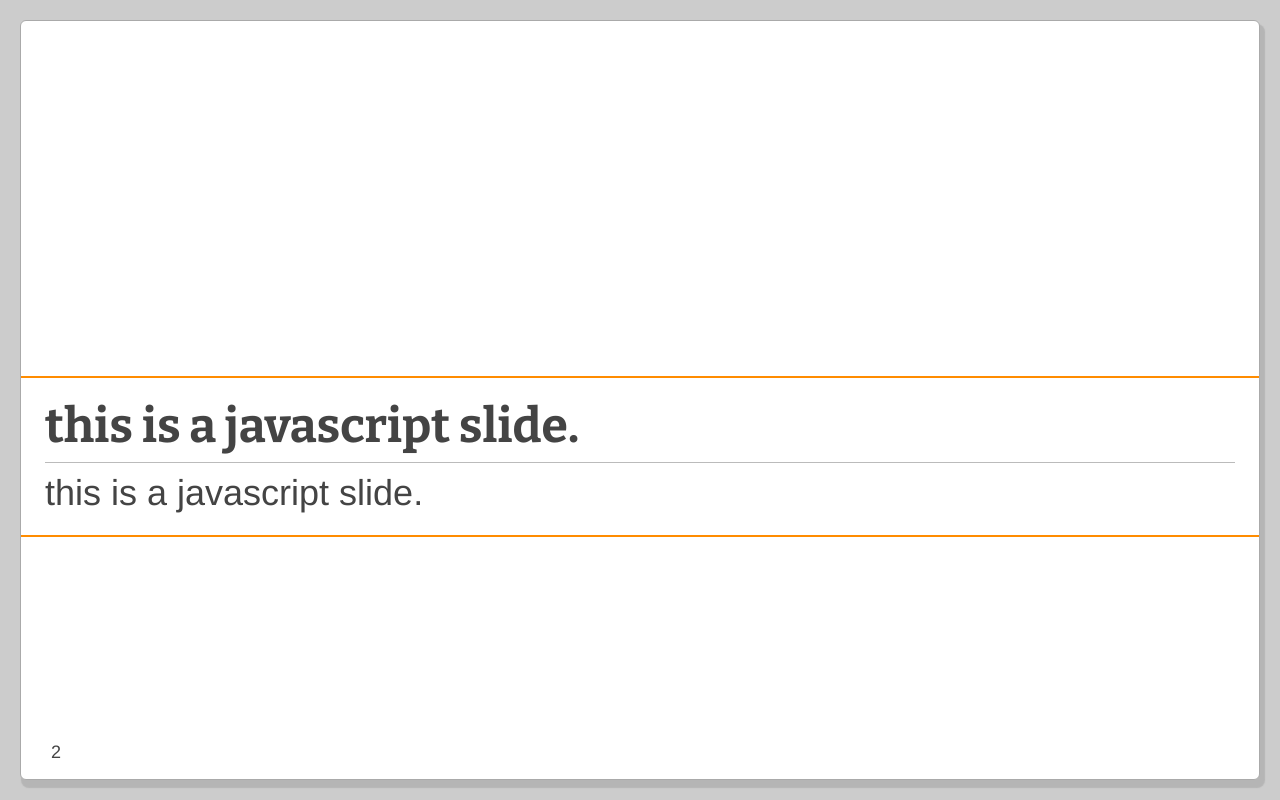
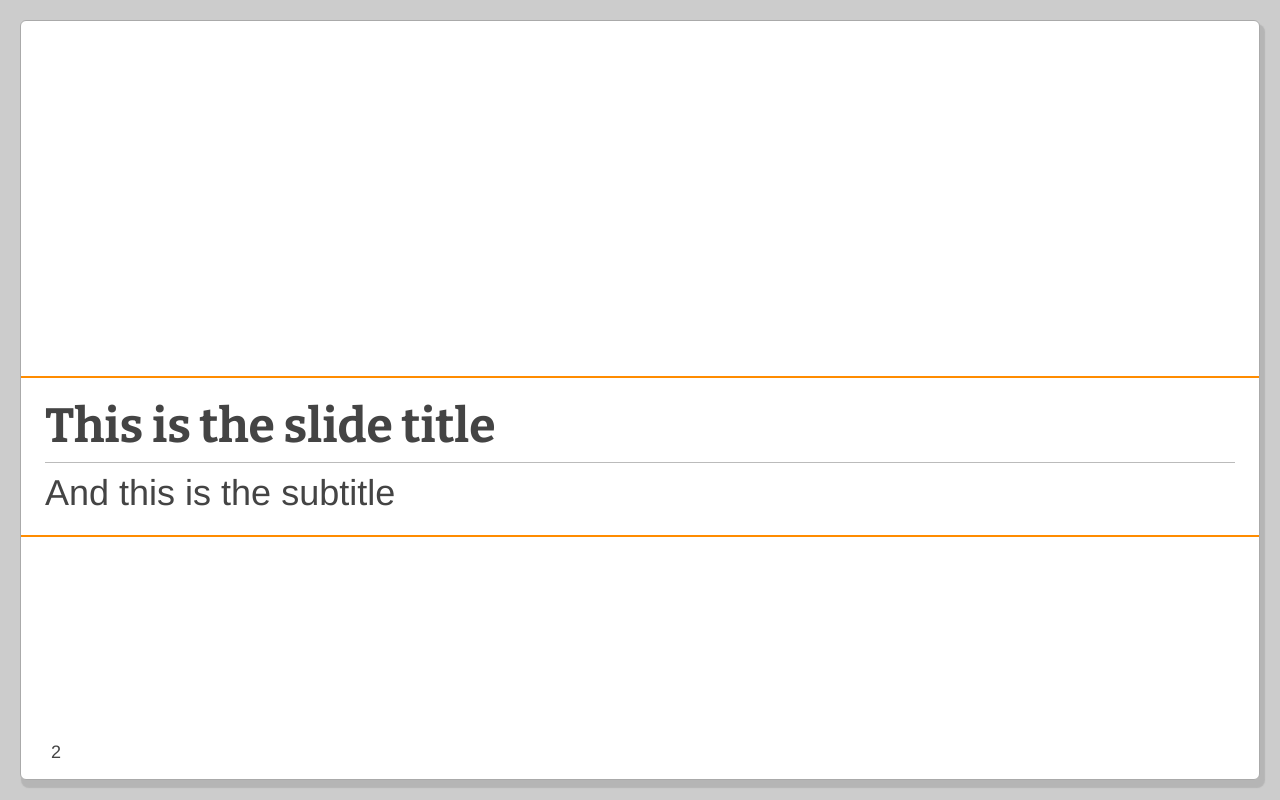
Before and after one commit to FunnyDewd/js-interactive, a plain HTML site: page index.html in a window 1280 px wide. Drawn offline with nearby package versions, Linux system fonts and the light colour scheme.

```diff
--- a/index.html
+++ b/index.html
@@ -10,14 +10,14 @@
   <div class="presentation">
     <div class="slide title-only">
       <div class="slide-content">
-        <h1>this is a javascript slide.</h1>
+        <h1>this is a title slide.</h1>
       </div>
     </div>
 
     <div class="slide title-subtitle current">
       <div class="slide-content">
-        <h1>this is a javascript slide.</h1>
-        <h2>this is a javascript slide.</h2>
+        <h1>This is the slide title</h1>
+        <h2>And this is the subtitle</h2>
       </div>
     </div>
 
```
Also changed, not shown: 1 other file.
